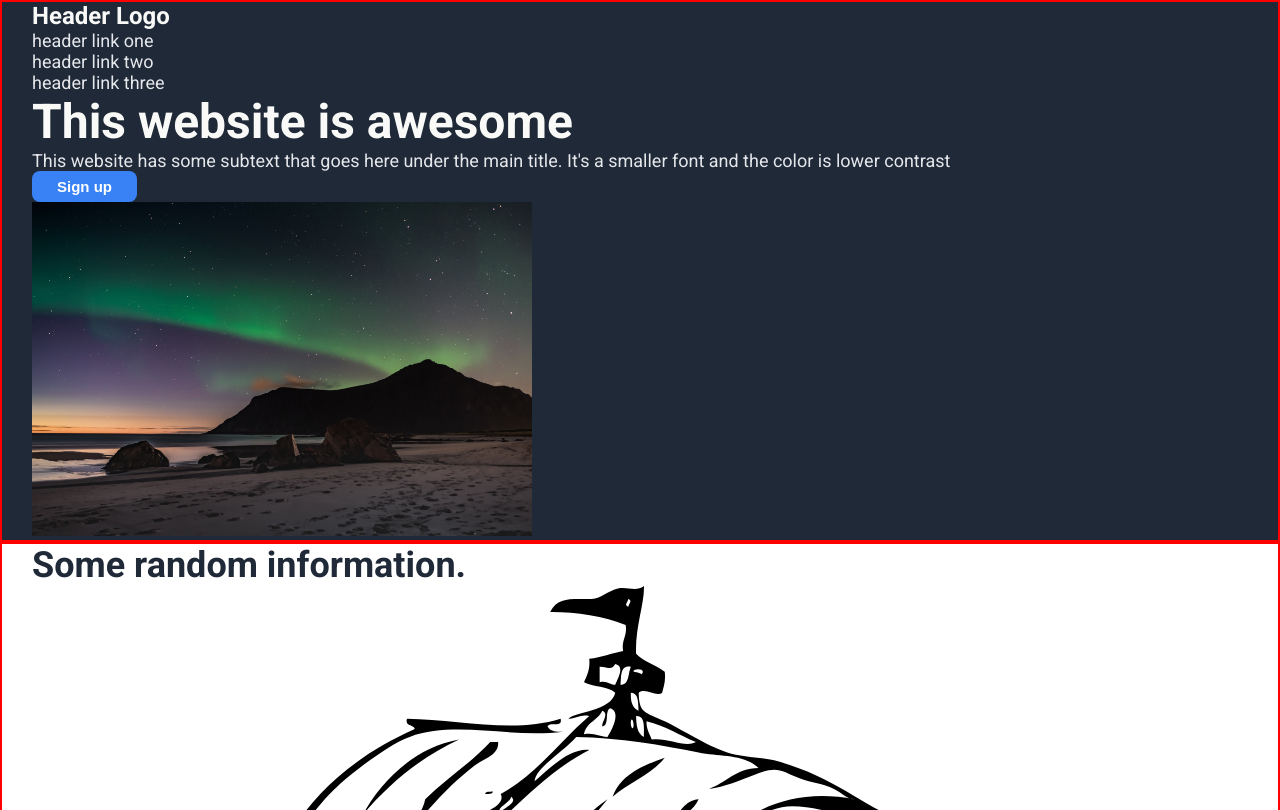
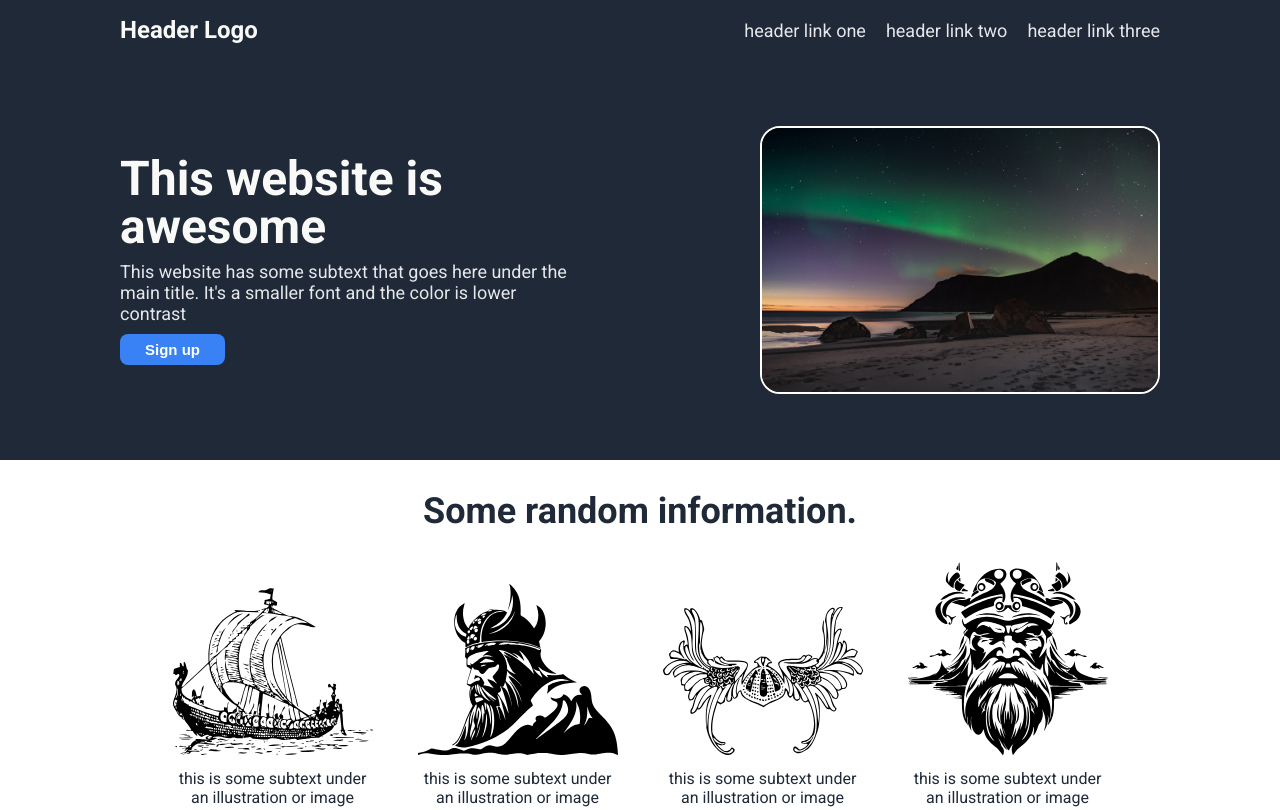
Before and after one commit to Oliver-Ard/landing-page, a plain HTML site: page index.html in a window 1280 px wide. Shown: the top 810 px of the page. Drawn offline with Linux system fonts and the light colour scheme.

Commit message:
Finish the CSS file
This is the final style sheet before I submit the project to TOP.

```diff
--- a/style.css
+++ b/style.css
@@ -8,16 +8,18 @@
 
 body {
   font-family: "Roboto", sans-serif;
+  display: flex;
+  flex-direction: column;
+
+  min-height: 100vh;
 }
 
 /* Common rulesets*/
 
 .container {
   margin: 0 auto;
-  max-width: 1800px;
+  max-width: 1100px;
   padding: 0 30px;
-
-  border: 2px solid red;
 }
 
 .header,
@@ -49,6 +51,17 @@ h1,
 
 /* Navbar Section */
 
+.navbar a:hover {
+  color: #5d6d7e;
+}
+
+.navbar {
+  height: 60px;
+  display: flex;
+  justify-content: space-between;
+  align-items: center;
+}
+
 .logo {
   font-size: 24px;
 }
@@ -60,9 +73,29 @@ a {
 ul {
   list-style: none;
   margin: 0;
+  display: flex;
+}
+
+ul > li {
+  margin-left: 20px;
 }
 
 /* Hero Section */
+
+.hero {
+  display: flex;
+  align-items: center;
+  justify-content: space-between;
+  height: 400px;
+}
+
+.hero-container {
+  max-width: 450px;
+  display: flex;
+  flex-flow: column;
+  align-items: flex-start;
+  gap: 10px;
+}
 
 button {
   cursor: pointer;
@@ -76,25 +109,60 @@ button {
 }
 
 .hero > img {
-  width: 500px;
-  height: auto;
+  max-width: 400px;
+  border-radius: 20px;
+  border: 2px solid white;
 }
 
 h1 {
   font-size: 48px;
+  line-height: 1;
 }
 
 /* Main */
 
-.boxes > img {
-  width: 200px;
+.main-title {
+  text-align: center;
+  margin: 30px 0;
+}
+
+.main-description {
+  display: flex;
+  justify-content: center;
+  align-items: baseline;
+  gap: 40px;
+  margin: 0 50px 100px;
+}
+
+.box > img {
+  max-width: 200px;
   height: auto;
+}
+
+.main-description > .box > p {
+  margin-top: 10px;
+}
+
+.main-description > .box {
+  color: #1f2937;
+  text-align: center;
+  flex: 1;
 }
 
 /* Quote */
 
 .quote {
   background-color: #e5e7eb;
+}
+
+.quote .container {
+  display: flex;
+  flex-direction: column;
+  align-items: flex-end;
+  justify-content: center;
+  max-width: 1000px;
+  padding: 120px 50px;
+  gap: 10px;
 }
 
 #quote {
@@ -108,12 +176,20 @@ h1 {
 /* Call to Action */
 
 .call > .container {
-  background-color: #3882f6;
+  padding: 100px;
 }
 
-.container > button {
+.call-box {
+  background-color: #3882f6;
+  border-radius: 8px;
+  padding: 35px 120px;
+  display: flex;
+  justify-content: space-between;
+}
+
+.call-box > button {
   border: 2px solid white;
-  padding: 5px 20px;
+  padding: 2px 30px;
 }
 
 .box {
@@ -124,4 +200,13 @@ h1 {
 
 .footer {
   color: #fff;
+  height: 80px;
+  margin-top: auto;
 }
+
+.footer .container {
+  height: 100%;
+  display: flex;
+  justify-content: center;
+  align-items: center;
+}
```
